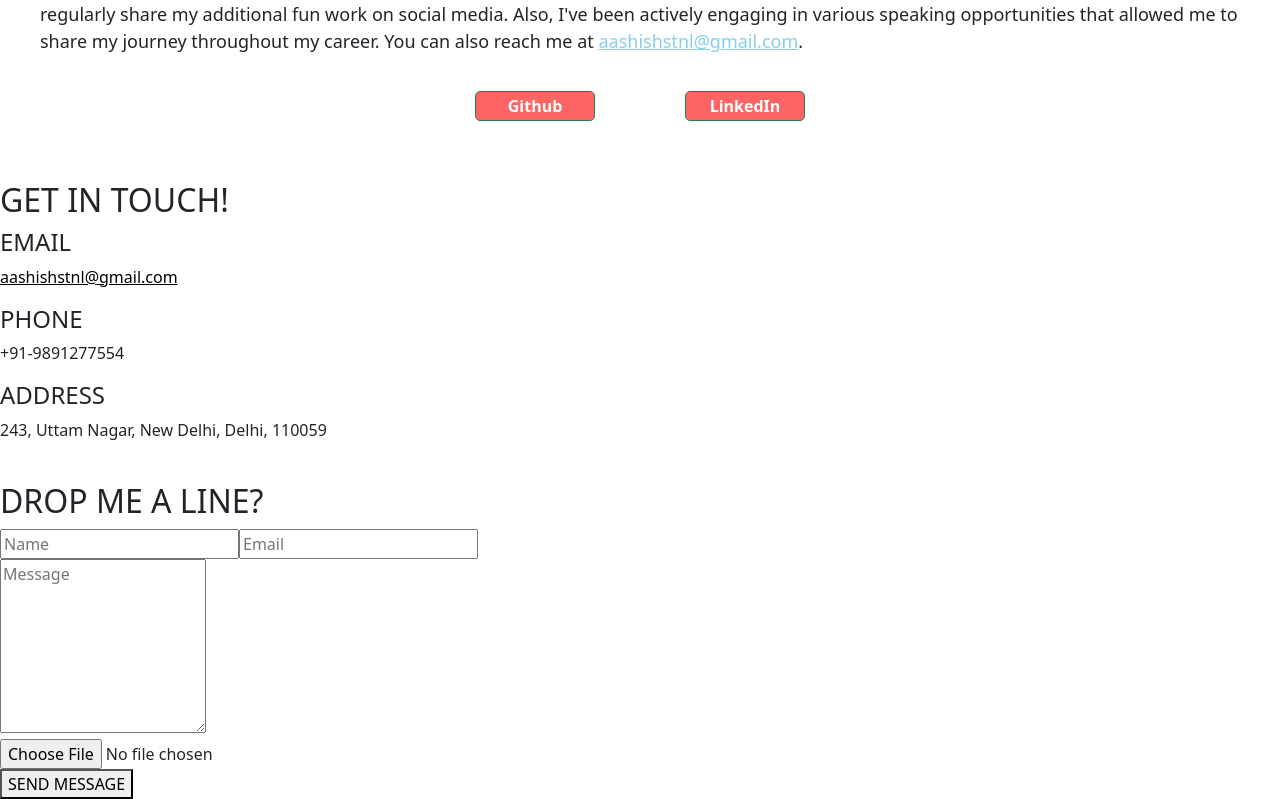
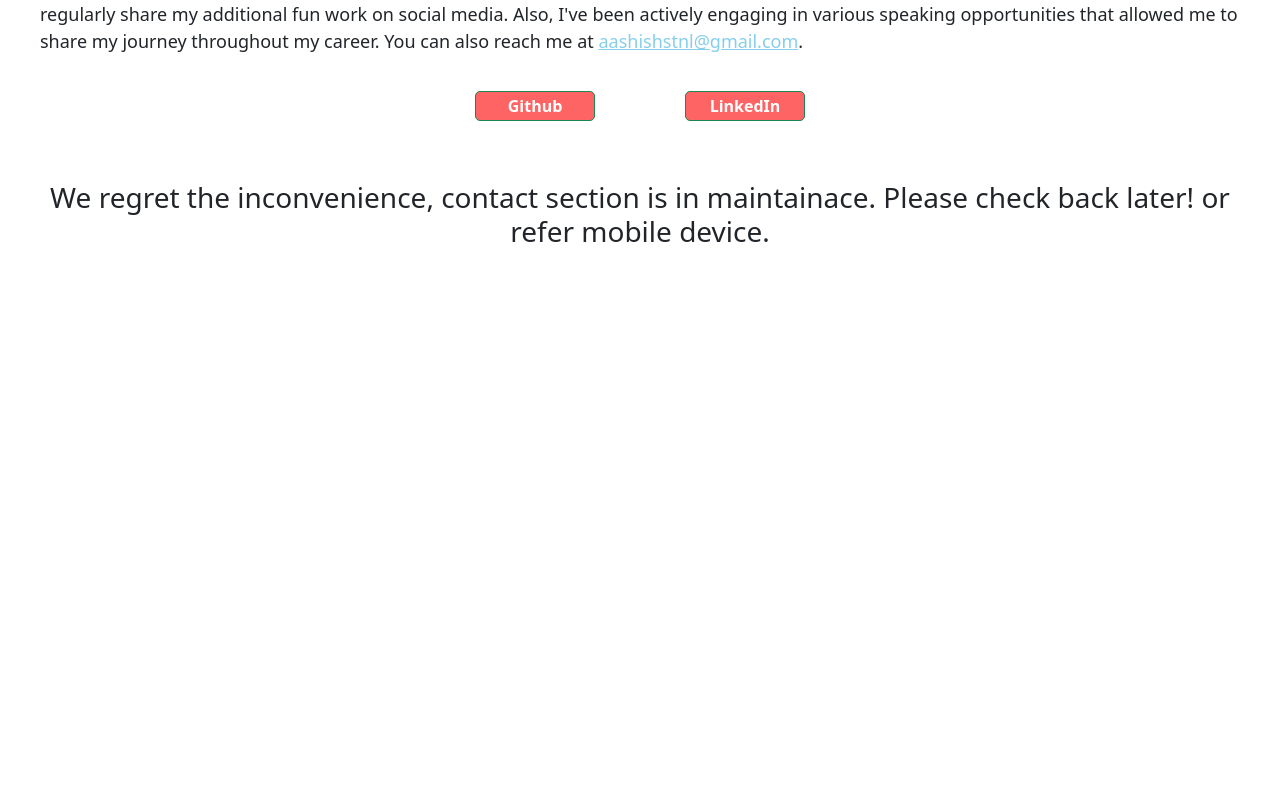
Before and after one commit to aashishstanl/Portfolio, a React (Vite) app: page / in a window 1280 px wide. Shown: the part 2577-3376 px from the top of the page. After the commit the page ends 2846 px from the top, so only its background shows below. Built offline with nearby package versions, Linux system fonts and the light colour scheme.

Commit message:
Error message for big screen

```diff
--- a/src/Components/Contact.jsx
+++ b/src/Components/Contact.jsx
@@ -5,6 +5,10 @@ function Contact() {
   return (
     <>
       <section className={style.ContactContainer}>
+        <h3 className={style.popUp}>
+          We regret the inconvenience, contact section is in maintainace. Please
+          check back later! or refer mobile device.
+        </h3>
         <div className={style.ContactDetail}>
           <h2>GET IN TOUCH!</h2>
           <h4>EMAIL</h4>
--- a/src/css/Contact.module.css
+++ b/src/css/Contact.module.css
@@ -58,4 +58,20 @@
   .ContactFrom button {
     background-color: #e9967a;
   }
+  .ContactContainer .popUp {
+    display: none;
+  }
 }
+
+/* for tablet or laptop */
+@media screen and (min-width: 426px) {
+  .ContactContainer .popUp {
+    display: block;
+    text-align: center;
+    margin: 20px;
+  }
+  .ContactDetail,
+  .ContactFrom {
+    display: none;
+  }
+}
```
